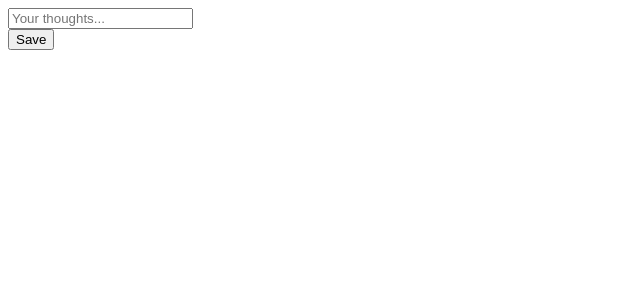
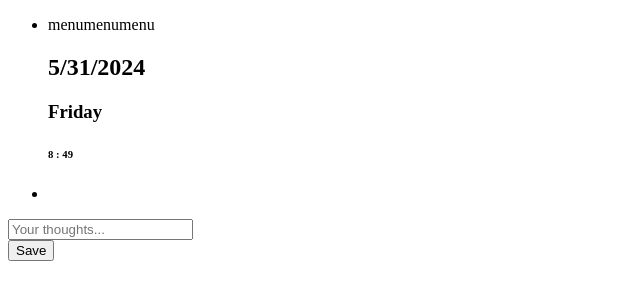
Before and after one commit to apurbaaaa/MVC-with-react, a React (Vite) app in the folder day3/: page / in a window 1280 px wide. Shown: the top 300 px of the page, without its empty margins (0-640 px from the left). Built offline with nearby package versions, Linux system fonts and the light colour scheme.

Commit message:
feat: top nav impl

```diff
--- a/day3/src/controller/App.jsx
+++ b/day3/src/controller/App.jsx
@@ -2,6 +2,7 @@ import { useState } from 'react'
 import SaveJournal from '../model/SaveJournal';
 import Text from '../view/Text';
 import SaveButton from '../view/SaveButton';
+import TopNav from '../view/TopNav';
 
 
 
@@ -28,6 +29,7 @@ export default function App() {
 
   return (
     <div>
+      <TopNav />
       <Text inputText={inputText} handleInputChange={handleInputChange} />
       <SaveButton handleSubmit={handleSubmit} />
     </div>
--- a/day3/src/utils/GetDate.jsx
+++ b/day3/src/utils/GetDate.jsx
@@ -2,13 +2,13 @@ export function todaysDate(){
     const today = new Date();
     const month = today.getMonth() + 1;
     const date = today.getDate();
-    const year = today.getFullYear;
+    const year = today.getFullYear();
     const day1 = today.getDay();
     const dayNames = ["Sunday", "Monday", "Tuesday", "Wednesday", "Thursday", "Friday", "Saturday"];
     const day = dayNames[day1];
     const minutes= today.getMinutes();
     const hour = today.getHours();
 
-    return {month, date, year, day, hour, minutes}
+    return {month, date, year, day, hour, minutes};
 
 }
--- a/day3/src/view/TopNav.jsx
+++ b/day3/src/view/TopNav.jsx
@@ -1,7 +1,30 @@
 import React from "react";
+import {todaysDate} from '../utils/GetDate'
 
 function TopNav(){
 
+    const { month, date, year, day, hour, minutes } = todaysDate();
+
+    return(
+        <div>
+            <ul>
+                <li>
+                <div className="menu-icon">
+                    <span class="line">menu</span>
+                    <span class="line">menu</span>
+                    <span class="line">menu</span>
+
+                </div>
+                </li>
+                    <h2>{month}/{date}/{year}</h2>
+                    <h3>{day}</h3>
+                    <h6>{hour} : {minutes}</h6>
+                <li>
+
+                </li>
+            </ul>
+        </div>
+    );
 }
 
 export default TopNav;
```
